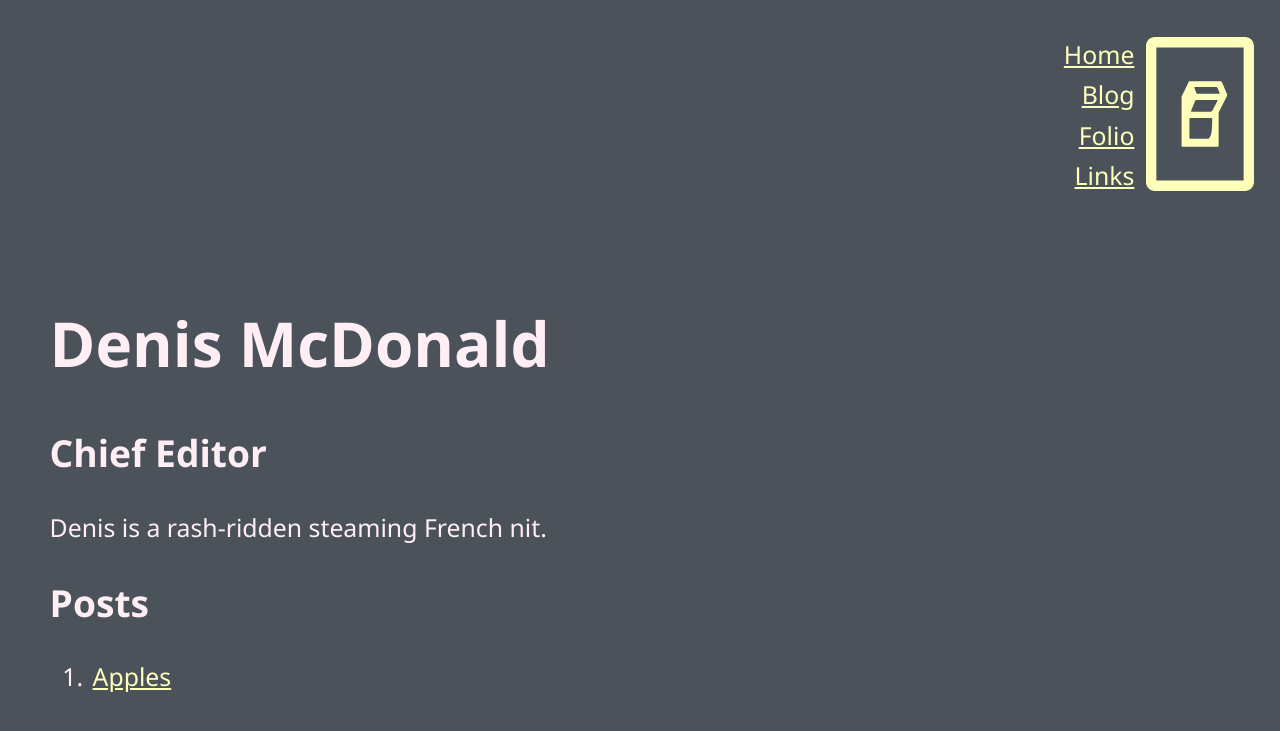
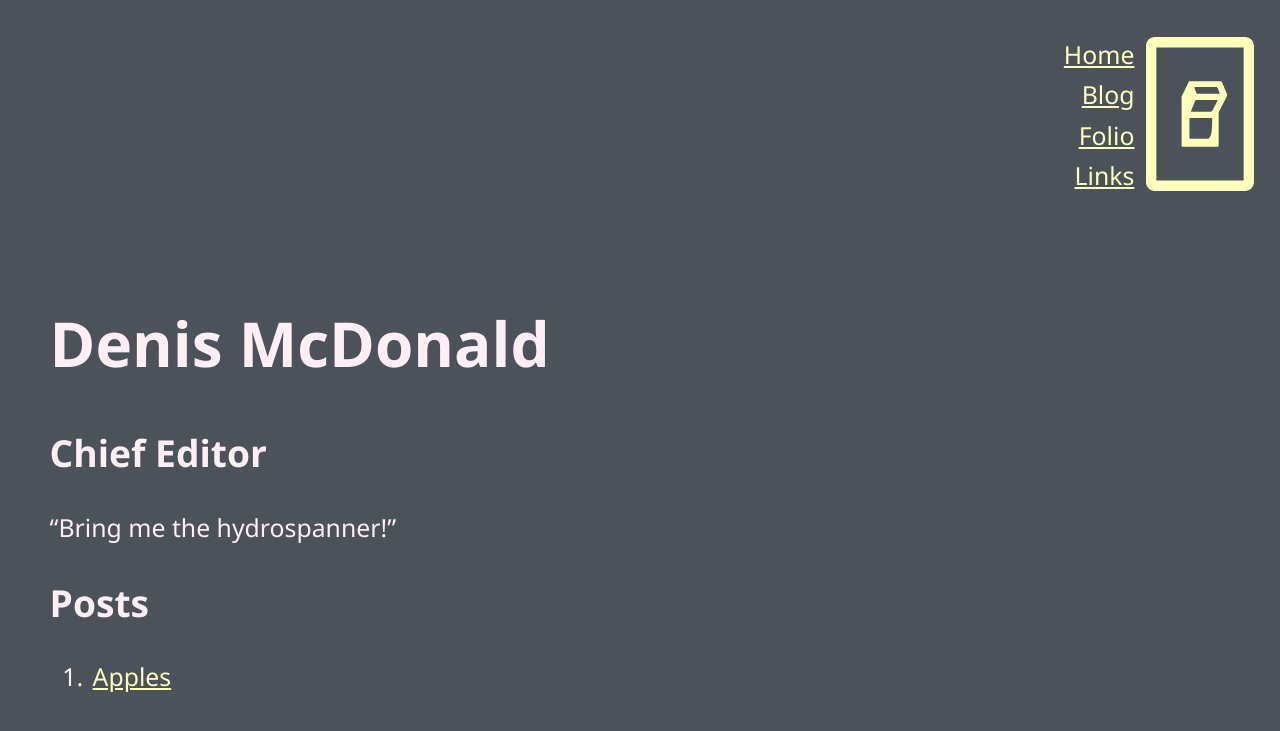
Before and after one commit to denismcdonald/blog, a Jekyll site: the page built from _authors/denis.md, in a window 1280 px wide. Shown: the top 731 px of the page. Built offline with Jekyll 4.4.1, drawn with Linux system fonts in a browser that asks for light colours.

Commit message:
Add gh-pages

```diff
--- a/_authors/denis.md
+++ b/_authors/denis.md
@@ -4,4 +4,4 @@ name: Denis McDonald
 position: Chief Editor
 ---
 
-Denis is a rash-ridden steaming French nit.
+"Bring me the hydrospanner!"
```
Also changed, not shown: 2 other files.
